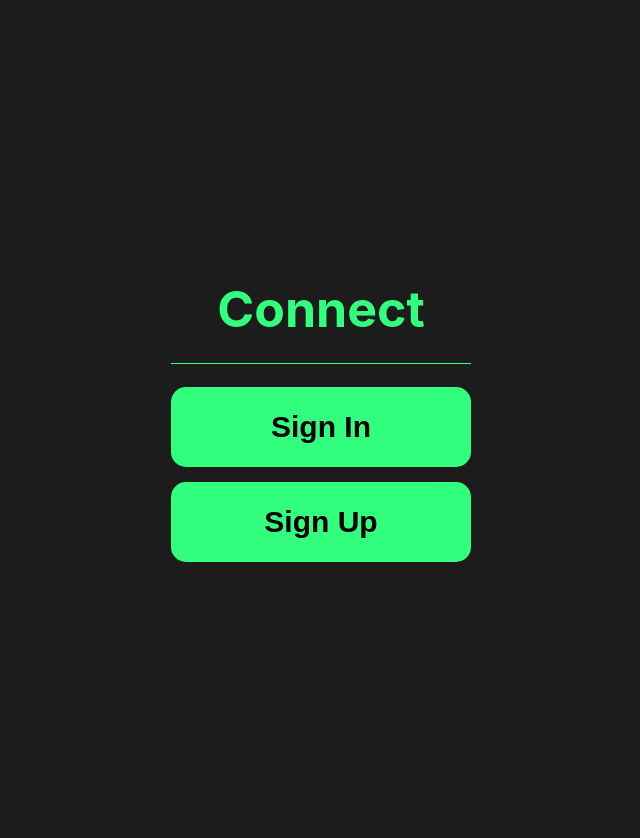
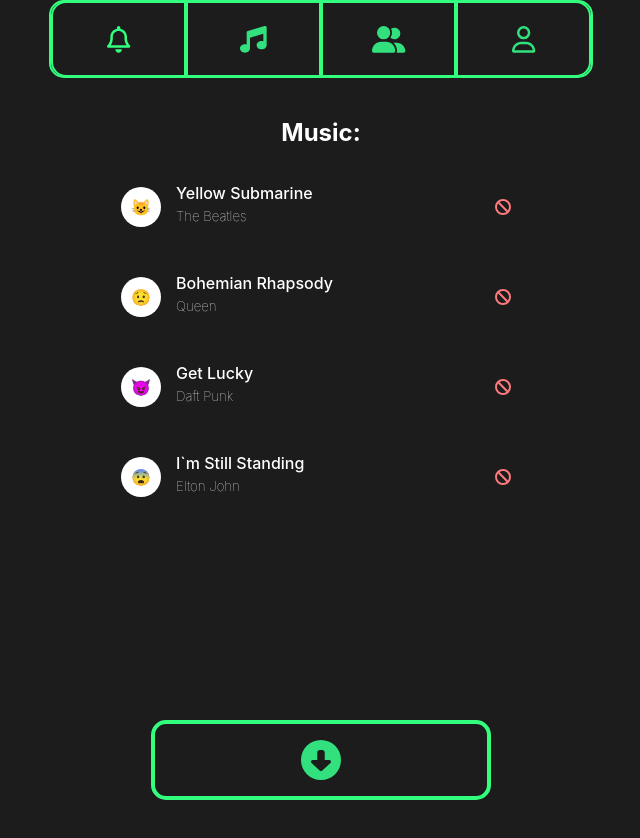
Before and after one commit to wgrtklns/Connect, a React (Create React App) app in the folder frontend/: page /music in a window 1280 px wide. Before the commit this address led to /. Shown: the top 838 px of the page, without its empty margins (319-959 px from the left). Before the commit the page ends 800 px from the top, so only its background shows below. Built offline with nearby package versions, Linux system fonts and the light colour scheme; no server answers; the HTML template or start-up script is replaced by a standard one.

Commit message:
work with appcontext2

```diff
--- a/frontend/src/AppContext.js
+++ b/frontend/src/AppContext.js
@@ -14,12 +14,26 @@
 };
 
 export const AppContextProvider = ({children}) => {
-    const [friends, setFriends] = useState([]);
-    const [music, setMusic] = useState([]);
-    const [profile, setProfile] = useState({id: null, username: '',  img: ''});
-    const [isAuth, setAuth] = useState(false);
+    const [friends, setFriends] = useState(
+        [{id: 1, username: 'Alex', img: getEmojiByUsername('Evan')},
+        {id: 2, username: 'Pavel', img: getEmojiByUsername('Pavel')},
+        {id: 3, username: 'Mark', img: getEmojiByUsername('Durov')}]
+    );
+    const [music, setMusic] = useState(
+        [{id: 1, trackname: 'Yellow Submarine', artist: 'The Beatles', img: getEmojiByUsername('AMus')},
+        {id: 2, trackname: 'Bohemian Rhapsody', artist: 'Queen', img: getEmojiByUsername('BobMus')},
+        {id: 3, trackname: 'Get Lucky', artist: 'Daft Punk', img: getEmojiByUsername('Miramax')},
+        {id: 4, trackname: 'I`m Still Standing', artist: 'Elton John', img: getEmojiByUsername('Elton')},]
+    );
+    const [profile, setProfile] = useState(
+        {id: 9, username: 'Bob', img: getEmojiByUsername('bob')}
+    );
+    const [isAuth, setAuth] = useState(true);
     const [isLoading, setLoading] = useState(true);
-    const [trackData, setTrackData] = useState({ music: {}, user: {} });
+    const [trackData, setTrackData] = useState(
+        {music: {id: 1, trackname: 'Come Together', artist: 'The Beatles'},
+        user: {id: 2, username: 'Pavel', img: getEmojiByUsername('Pavel')}}
+    );
 
     const fetchTrack = async () => {
         try {
```
